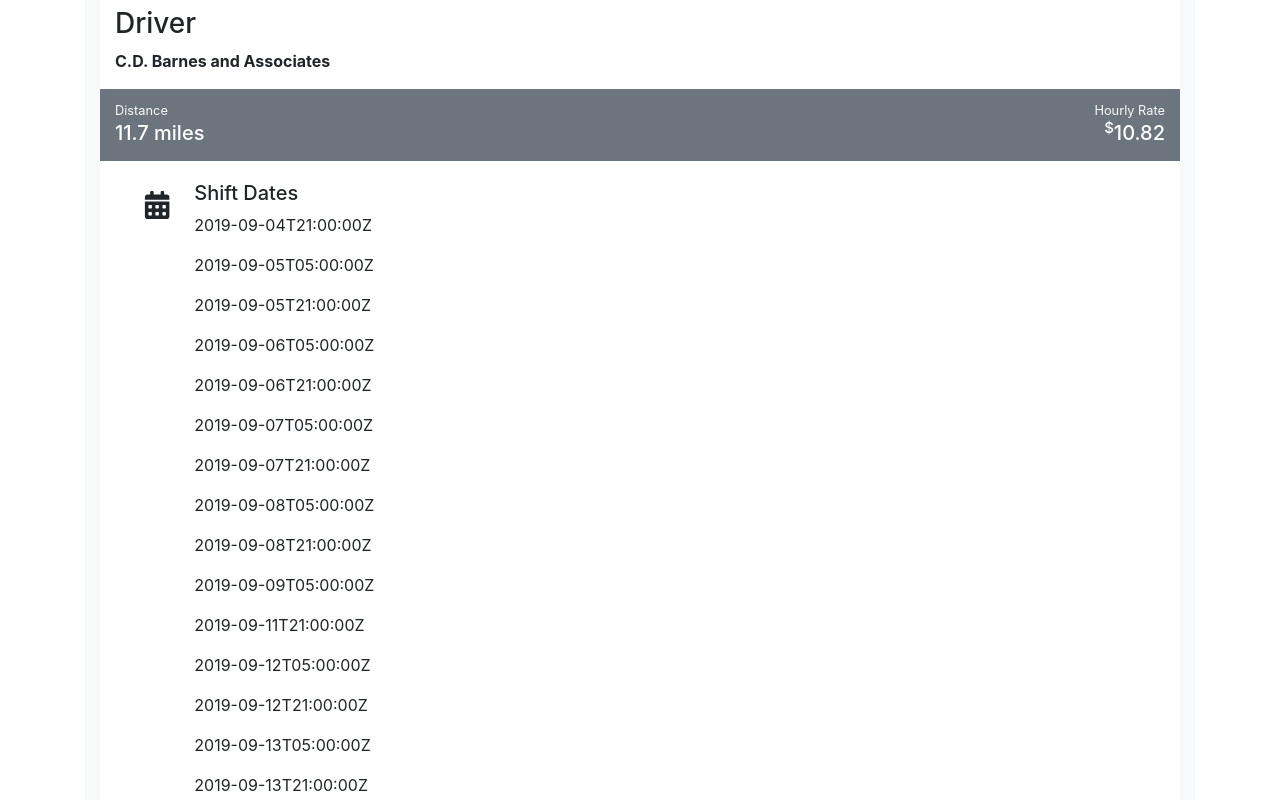
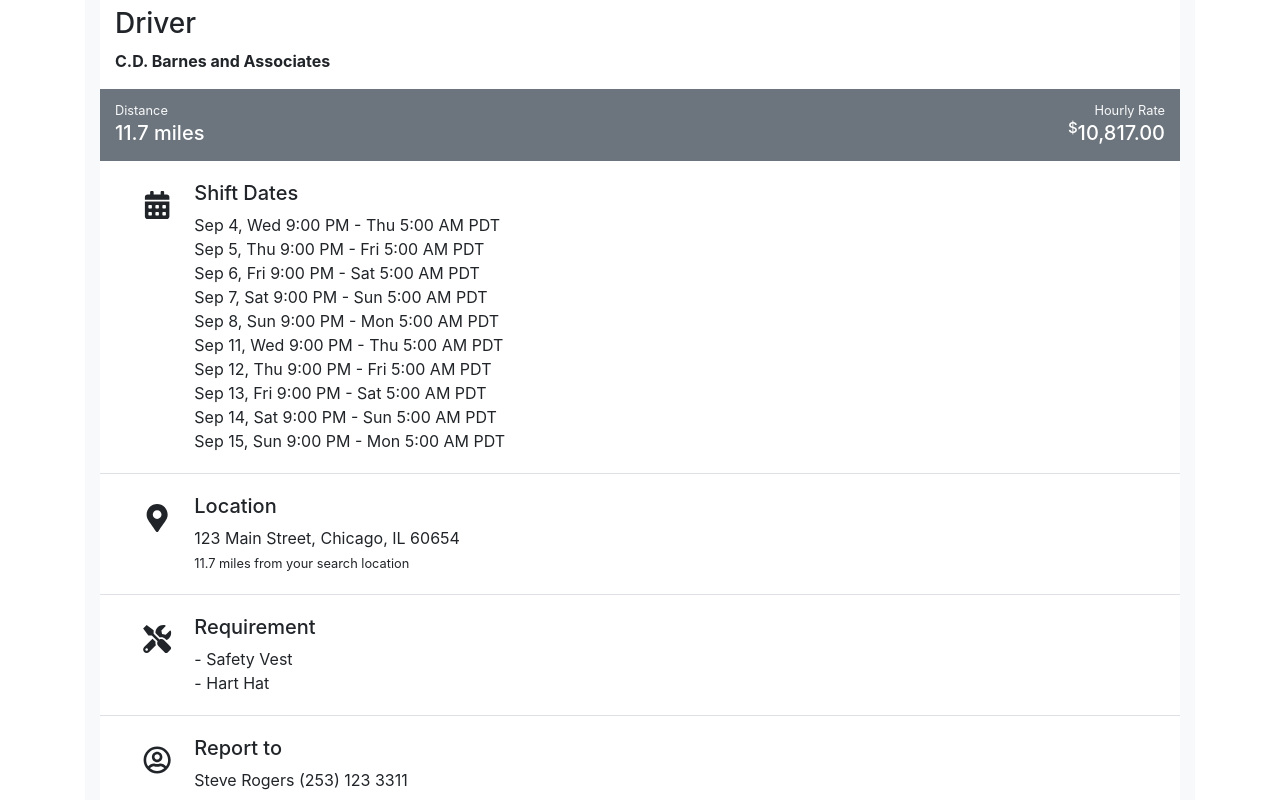
Before and after one commit to sdmels/swipejobs, a React (Create React App) app: page / in a window 1280 px wide. Shown: the part 880-1680 px from the top of the page. Built offline with nearby package versions, Linux system fonts and the light colour scheme.

Commit message:
added utils

```diff
--- a/package.json
+++ b/package.json
@@ -8,11 +8,14 @@
     "@testing-library/user-event": "^7.2.1",
     "@types/jest": "^24.9.1",
     "@types/node": "^12.12.36",
+    "@types/numeral": "0.0.26",
     "@types/react": "^16.9.34",
     "@types/react-dom": "^16.9.6",
     "@types/react-redux": "^7.1.7",
     "bootstrap": "^4.4.1",
+    "date-fns": "^2.12.0",
     "node-sass": "^4.13.1",
+    "numeral": "^2.0.6",
     "react": "^16.13.1",
     "react-dom": "^16.13.1",
     "react-icons": "^3.9.0",
--- a/src/components/Job.scss
+++ b/src/components/Job.scss
@@ -23,4 +23,17 @@
       width: 100%;
     }
   }
+  ul.sub-listing {
+    padding: 0;
+
+    li {
+      padding: 0;
+
+      &.list-type:before {
+        content: '-';
+        display: inline-block;
+        width: 12px;
+      }
+    }
+  }
 }
--- a/src/components/Job.tsx
+++ b/src/components/Job.tsx
@@ -1,13 +1,14 @@
 import React from 'react';
 import { useSelector, useDispatch, RootStateOrAny } from 'react-redux';
-
 import { FaCalendarAlt, FaMapMarkerAlt, FaTools, FaRegUserCircle } from 'react-icons/fa';
 
+import { formatPhoneNumber, formatAmount, formatDate, formatNumber } from 'utils';
 import './Job.scss';
 
 const Job = ({ match }: any) => {
   const jobId = match.params.id;
   const dispatch = useDispatch();
+  console.log(dispatch);
   const jobs = useSelector((state: RootStateOrAny) => {
     const jobs = state.jobs;
     return Object.keys(jobs)
@@ -27,13 +28,13 @@ const Job = ({ match }: any) => {
           <div className="bg-secondary d-flex mt-3">
             <div className="col-md-6 pt-2 pb-2">
               <small className="text-light">Distance</small>
-              <p className="h5 text-white">{Number(job.milesToTravel).toFixed(1)} miles</p>
+              <p className="h5 text-white">{formatNumber(job.milesToTravel, 1)} miles</p>
             </div>
             <div className="col-md-6 text-right  pt-2 pb-2">
               <small className="text-light">Hourly Rate</small>
               <p className="h5 text-white">
                 <sup>$</sup>
-                {Number(job.wagePerHourInCents / 100).toFixed(2)}
+                {formatAmount(job.wagePerHourInCents / 100)}
               </p>
             </div>
           </div>
@@ -42,12 +43,11 @@ const Job = ({ match }: any) => {
               <FaCalendarAlt size="1.75rem" />
               <div className="job__details-info">
                 <h5>Shift Dates</h5>
-                {job.shifts.map((shift: any) => (
-                  <div key={shift.startDate}>
-                    <p>{shift.startDate}</p>
-                    <p>{shift.endDate}</p>
-                  </div>
-                ))}
+                <ul className="sub-listing ">
+                  {job.shifts.map((shift: any) => (
+                    <li key={shift.startDate}>{formatDate(shift)}</li>
+                  ))}
+                </ul>
               </div>
             </li>
             <li className="border-bottom">
@@ -55,7 +55,7 @@ const Job = ({ match }: any) => {
               <div className="job__details-info">
                 <h5>Location</h5>
                 <p className="mb-0">{job.company.address.formattedAddress}</p>
-                <small>{job.milesToTravel} miles from your search location</small>
+                <small>{formatNumber(job.milesToTravel, 1)} miles from your search location</small>
               </div>
             </li>
             {job.requirements && (
@@ -63,9 +63,13 @@ const Job = ({ match }: any) => {
                 <FaTools size="1.75rem" />
                 <div className="job__details-info">
                   <h5>Requirement</h5>
-                  {job.requirements.map((req: any) => (
-                    <p>{req}</p>
-                  ))}
+                  <ul className="sub-listing">
+                    {job.requirements.map((req: any, index: number) => (
+                      <li className=" list-type" key={index}>
+                        {req}
+                      </li>
+                    ))}
+                  </ul>
                 </div>
               </li>
             )}
@@ -74,7 +78,7 @@ const Job = ({ match }: any) => {
               <div className="job__details-info">
                 <h5>Report to</h5>
                 <p>
-                  {job.company.reportTo.name}({job.branchPhoneNumber})
+                  {job.company.reportTo.name} {formatPhoneNumber(job.branchPhoneNumber)}
                 </p>
               </div>
             </li>
--- /dev/null
+++ b/src/utils.ts
@@ -0,0 +1,32 @@
+import { format, isDate } from 'date-fns';
+import numeral from 'numeral';
+
+export const formatDate = ({ startDate, endDate }: { startDate: string; endDate: string }) => {
+  const startDateObject = new Date(startDate);
+  const endDateObject = new Date(endDate);
+
+  if (!(isDate(startDateObject) || isDate(endDateObject))) {
+    return null;
+  }
+  const formattedStartDate = format(startDateObject, 'MMM d, eee h:mm a');
+  const formattedEndDate = format(endDateObject, 'eee h:mm a');
+  return `${formattedStartDate} - ${formattedEndDate} PDT`;
+};
+
+export const formatPhoneNumber = (phone: string) => {
+  const cleaned = phone.toString().replace(/\D/g, '');
+  const match = cleaned.match(/^(\d{3})(\d{3})(\d{4})$/);
+  if (!match) {
+    return null;
+  }
+  return `(${match[1]}) ${match[2]} ${match[3]}`;
+};
+
+export const formatAmount = (amount: number) => {
+  const cleaned = amount.toString().replace(/\D/g, '');
+  return numeral(cleaned).format('0,0.00');
+};
+
+export const formatNumber = (num: string | number, decimal: number) => {
+  return Number(num.toString()).toFixed(decimal);
+};
```
Also changed, not shown: 1 other file (tests, documents, lock files or other folders).
